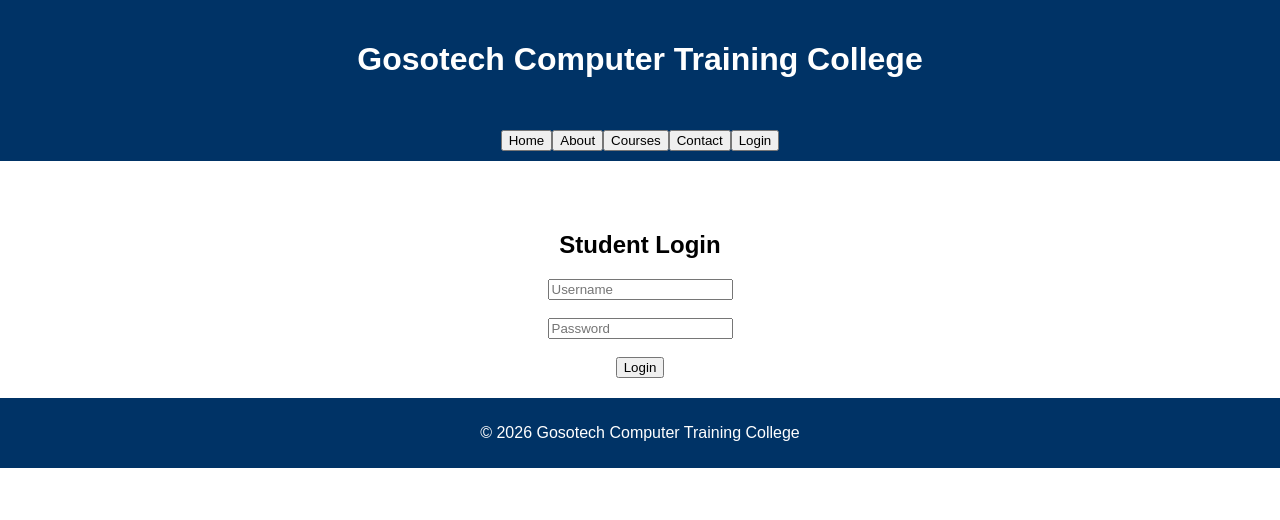
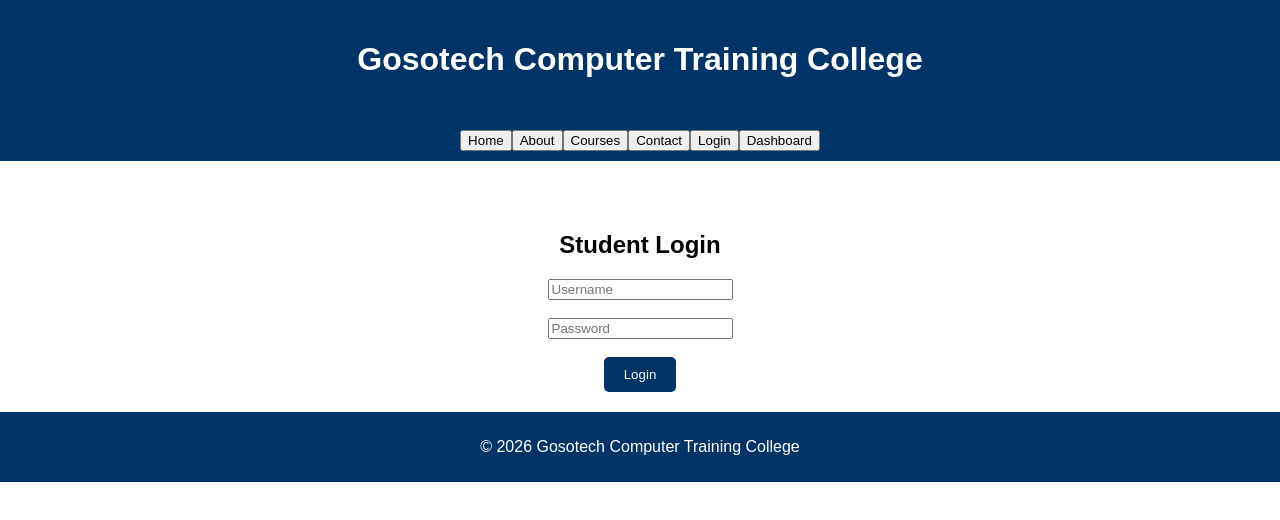
Before and after one commit to onkobagodfrey-dotcom/college-website, a React (Create React App) app: page / in a window 1280 px wide. Both pictures are taken after a click on the button "Login". Shown: the top 520 px of the page. Built offline with nearby package versions, Linux system fonts and the light colour scheme.

Commit message:
add student dashboard and clean app structure

```diff
--- a/src/App.js
+++ b/src/App.js
@@ -10,7 +10,7 @@ function App() {
         return (
           <div style={{ textAlign: "center" }}>
             <h2>Welcome to Gosotech Computer Training College 🎓</h2>
-            <p>Empowering students with modern computer skills.</p>
+            <p>Empowering students with modern computer skills and technology training.</p>
           </div>
         );
 
@@ -38,14 +38,62 @@ function App() {
 
                 if (user === "student" && pass === "1234") {
                   alert("Login successful ✅");
-                  setPage("home");
+                  setPage("dashboard");
                 } else {
                   alert("Wrong username or password ❌");
                 }
               }}
+              style={{
+                padding: "10px 20px",
+                backgroundColor: "#003366",
+                color: "white",
+                border: "none",
+                borderRadius: "5px",
+                cursor: "pointer"
+              }}
             >
               Login
             </button>
+          </div>
+        );
+
+      case "dashboard":
+        return (
+          <div style={{ textAlign: "center", marginTop: "40px" }}>
+            <h2>🎓 Student Dashboard</h2>
+
+            <p>Welcome back, Student 👋</p>
+
+            <div style={{ marginTop: "20px" }}>
+              <div style={{ padding: "15px", backgroundColor: "#e6f0ff", margin: "10px", borderRadius: "10px" }}>
+                <h3>📊 Progress</h3>
+                <p>Completed Courses: 2</p>
+              </div>
+
+              <div style={{ padding: "15px", backgroundColor: "#e6ffe6", margin: "10px", borderRadius: "10px" }}>
+                <h3>📚 Enrolled Courses</h3>
+                <p>ICT, Programming</p>
+              </div>
+
+              <div style={{ padding: "15px", backgroundColor: "#ffe6e6", margin: "10px", borderRadius: "10px" }}>
+                <h3>📅 Attendance</h3>
+                <p>85%</p>
+              </div>
+
+              <button
+                onClick={() => setPage("home")}
+                style={{
+                  marginTop: "20px",
+                  padding: "10px 20px",
+                  backgroundColor: "#003366",
+                  color: "white",
+                  border: "none",
+                  borderRadius: "5px"
+                }}
+              >
+                Logout
+              </button>
+            </div>
           </div>
         );
 
@@ -67,6 +115,7 @@ function App() {
         <button onClick={() => setPage("courses")}>Courses</button>
         <button onClick={() => setPage("contact")}>Contact</button>
         <button onClick={() => setPage("login")}>Login</button>
+        <button onClick={() => setPage("dashboard")}>Dashboard</button>
       </nav>
 
       <main style={{ padding: "20px", textAlign: "center" }}>
```
Also changed, not shown: 2 other files (tests, documents, lock files or other folders).
